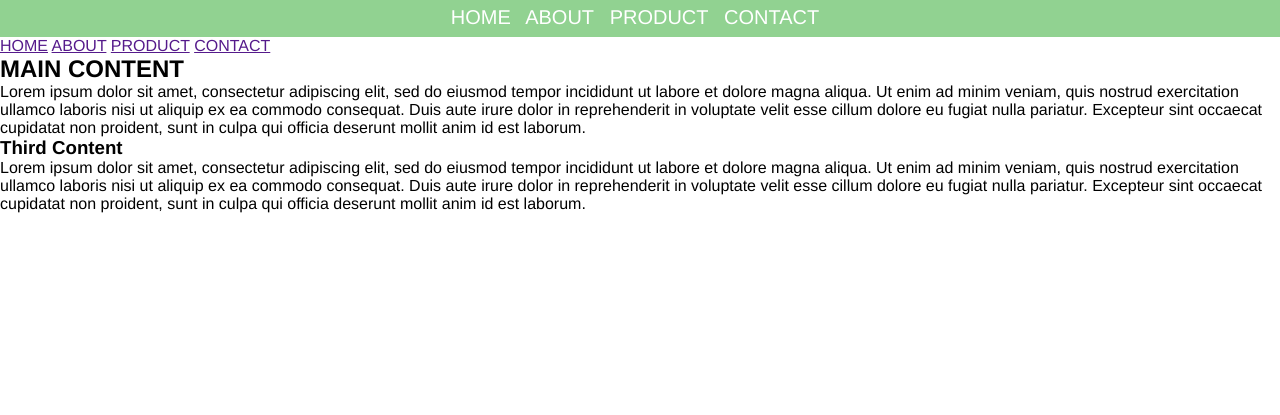
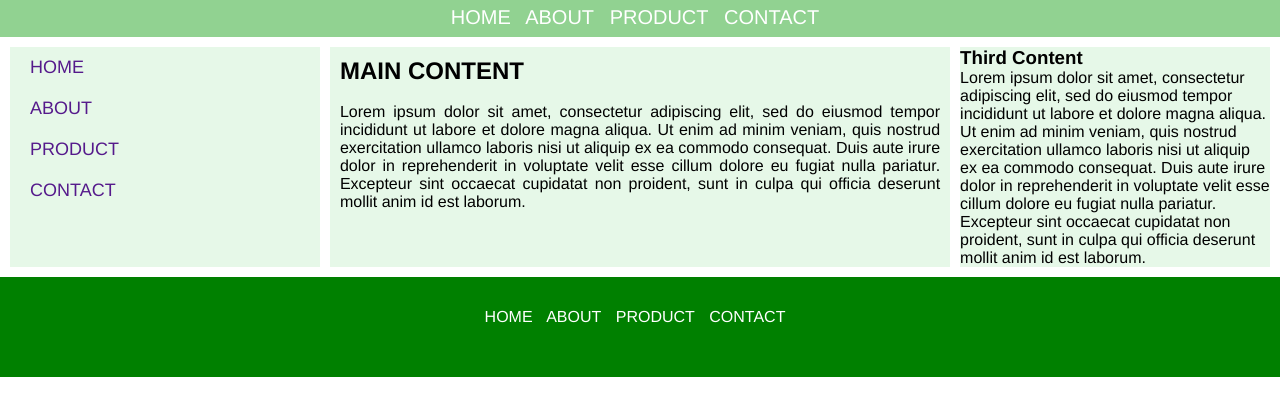
Before and after one commit to emmanex0121/SAIL, a plain HTML site: page project8/index.html in a window 1280 px wide. Shown: the part 103-518 px from the top of the page. Drawn offline with Linux system fonts and the light colour scheme.

Commit message:
css layout

```diff
--- a/project8/css/styles.css
+++ b/project8/css/styles.css
@@ -10,6 +10,7 @@
     height: 100px;
     text-align: center;
     line-height: 100px;
+    /* width: 100%; */
 }
 
 .header h1 {
@@ -18,7 +19,7 @@
 
 .nav_section {
     background-color: rgb(145, 210, 145);
-    /* width: 100%; */
+    width: 100%;
     text-align: center;
     line-height: 40px;
     font-size: 20px;
@@ -29,3 +30,52 @@
     padding-right: 10px;
     color: white;
 }
+
+.content {
+    display: flex;
+    width: 100%;
+    padding: 10px;
+}
+
+.content_left{
+    width: 25%;
+    /* margin-left: 10px; */
+    background-color: rgb(230, 248, 232);
+}
+
+.content_left nav a {
+    display: block;
+    padding-bottom: 10px;
+    font-size: 18px;
+    text-decoration: none;
+    margin:10px 0 0 20px;
+}
+
+.content_center {
+    width: 50%;
+    margin-left: 10px;
+    background-color: rgb(230, 248, 232);
+    padding: 10px;
+    text-align: justify;
+}
+
+.content_right {
+    width: 25%;
+    margin-left: 10px;
+    background-color: rgb(230, 248, 232);
+}
+
+.footer {
+    width: 100%;
+    height: 100px;
+    background-color: green;
+    text-align: center;
+    /* padding-top: 35px; */
+    line-height: 80px;
+}
+
+.footer nav a {
+    color: white;
+    text-decoration: none;
+    padding-right: 10px;
+}
--- a/project8/index.html
+++ b/project8/index.html
@@ -21,7 +21,7 @@
 
     <!-- Content Section -->
     <div class="content">
-      <div class="first_content">
+      <div class="content_left">
         <nav>
           <a href="">HOME</a>
           <a href="">ABOUT</a>
@@ -30,8 +30,9 @@
         </nav>
       </div>
 
-      <div class="second_content">
+      <div class="content_center">
         <h2>MAIN CONTENT</h2>
+        <br />
         <p>
           Lorem ipsum dolor sit amet, consectetur adipiscing elit, sed do
           eiusmod tempor incididunt ut labore et dolore magna aliqua. Ut enim ad
@@ -43,7 +44,7 @@
         </p>
       </div>
 
-      <div class="third_content">
+      <div class="content_right">
         <h3>Third Content</h3>
         <p>
           Lorem ipsum dolor sit amet, consectetur adipiscing elit, sed do
@@ -56,5 +57,15 @@
         </p>
       </div>
     </div>
+    <div class="footer">
+      <footer>
+        <nav>
+            <a href="">HOME</a>
+            <a href="">ABOUT</a>
+            <a href="">PRODUCT</a>
+            <a href="">CONTACT</a>
+          </nav>
+      </footer>
+    </div>
   </body>
 </html>
```
